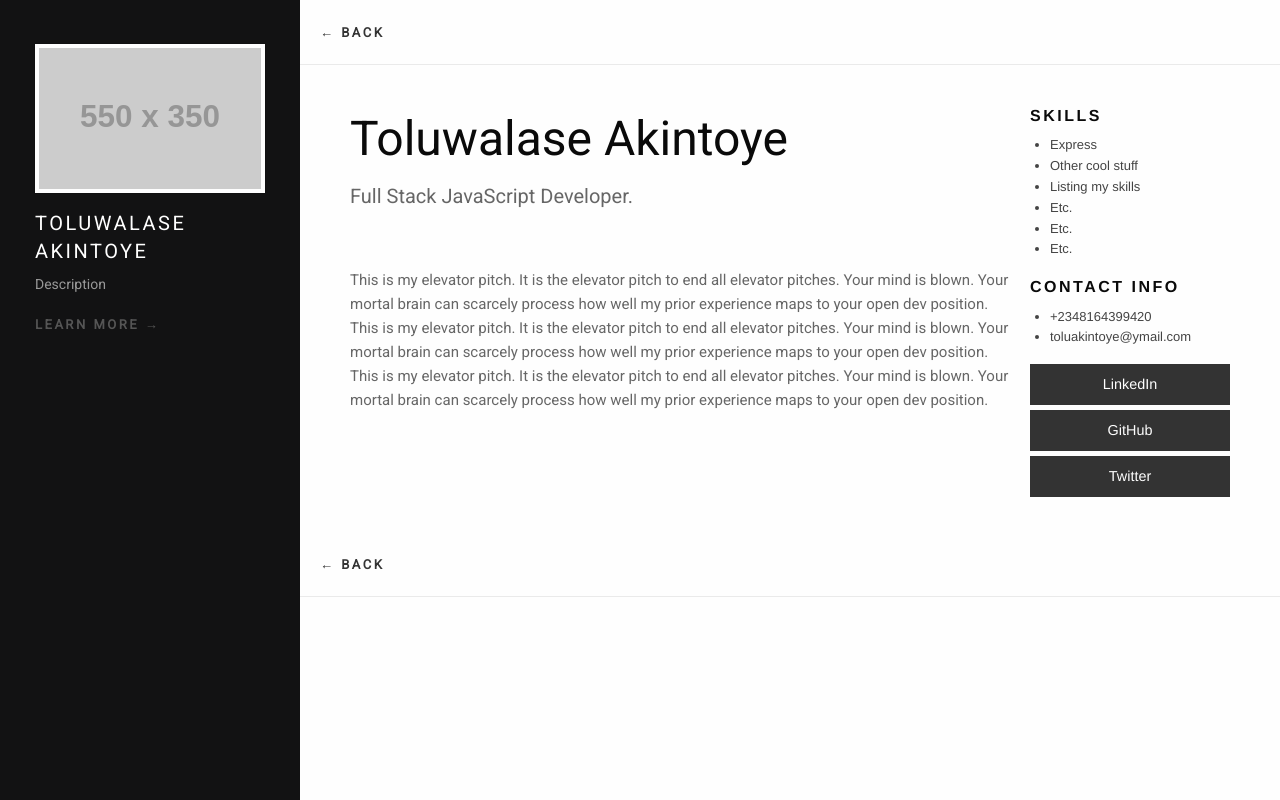
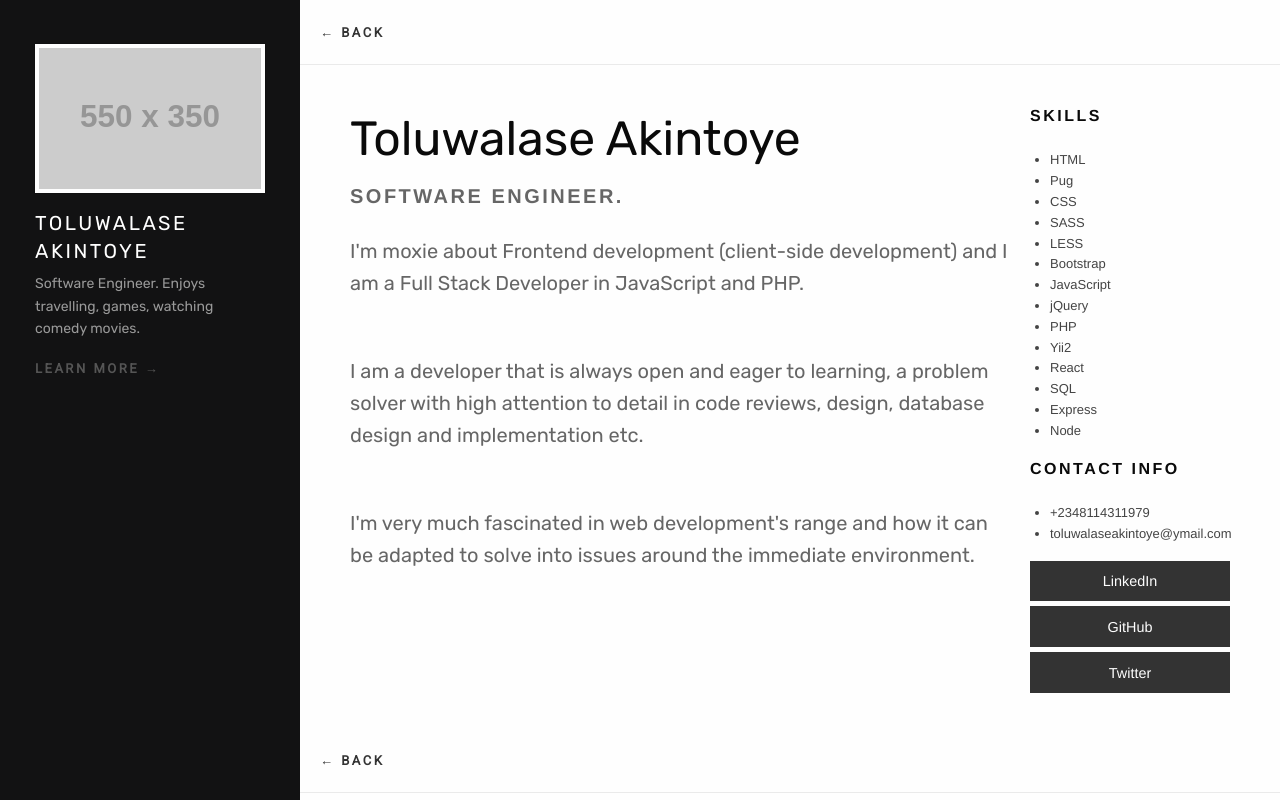
Before and after one commit to ToluAkin/Node-Express-portfolio-site, a Node server app: page /about in a window 1280 px wide. Run offline with Node 20, Linux system fonts and the light colour scheme; grey boxes labelled with a size stand in for pictures from a placeholder-image service; some libraries are stand-ins or nearby versions.

Commit message:
Added content

```diff
--- a/public/css/style.css
+++ b/public/css/style.css
@@ -1,10 +1,10 @@
 
 h1,h2,h3,h4,h5,p{
-  font-family: 'Roboto', 'Rubik', sans-serif;
+  font-family: 'Rubik', sans-serif;
 }
 
   h5{
-    font-family: 'Roboto', 'Rubik', sans-serif;
+    font-family: 'Rubik', sans-serif;
     letter-spacing: 2.5px;
     -webkit-text-transform: uppercase;
     text-transform: uppercase;
@@ -15,6 +15,7 @@ h1,h2,h3,h4,h5,p{
     -webkit-text-transform: uppercase;
     text-transform: uppercase;
     font-weight: 600;
+    padding-bottom: 15px;
   }
 
   p{
@@ -51,7 +52,7 @@ a:hover{
   max-width: 100%;
   margin-bottom: 1rem;
   border: solid 4px #fefefe;
-  border-radius: 0;
+  border-radius: 10;
   box-shadow: 0 0 0 1px rgba(10, 10, 10, 0.2);
   line-height: 0;
 }
@@ -150,7 +151,7 @@ a:hover{
 }
 
 .cell:hover {
-  padding: 20px;
+  padding: 1px;
 }
 
 .title-bar-title {
--- a/views/about.pug
+++ b/views/about.pug
@@ -11,32 +11,47 @@ block content
         h1 Toluwalase Akintoye
 
         //- Feel free personalize the title below
-        p.lead.text-light
-          | Full Stack JavaScript Developer.
+        h6.lead.text-light
+          | Software Engineer.
 
         //- Replace the boilerplate below with your Elevator pitch below.
         .portfolio-bio
-          p
-            | This is my elevator pitch. It is the elevator pitch to end all elevator pitches. Your mind is blown. Your mortal brain can scarcely process how well my prior experience maps to your open dev position.
-            | This is my elevator pitch. It is the elevator pitch to end all elevator pitches. Your mind is blown. Your mortal brain can scarcely process how well my prior experience maps to your open dev position.
-            | This is my elevator pitch. It is the elevator pitch to end all elevator pitches. Your mind is blown. Your mortal brain can scarcely process how well my prior experience maps to your open dev position.
+          p.lead
+            | I'm moxie about Frontend development (client-side development) and I am a Full Stack Developer
+            | in JavaScript and PHP.
+          p.lead
+            |I am a developer that is always open and eager to learning, a problem solver with high
+            | attention to detail in code reviews, design, database design and implementation etc.
+          p.lead
+            | I'm very much fascinated in web development's range and how it can be adapted to solve into issues
+            |  around the immediate environment.
+
       .cell.portfolio-meta.small-6.medium-2.large-3
         h6 Skills
 
         //- Replace the text in the li tags below with your own skills.  At this point, you should be able to list at least ten skills.
         ul
+          li HTML
+          li Pug
+          li CSS
+          li SASS
+          li LESS
+          li Bootstrap
+          li JavaScript
+          li jQuery
+          li PHP
+          li Yii2
+          li React
+          li SQL
           li Express
-          li Other cool stuff
-          li Listing my skills
-          li Etc.
-          li Etc.
-          li Etc.
+          li Node
+
         h6 Contact Info
 
         //- Add your own contact info
         ul
-          li +2348164399420
-          li toluakintoye@ymail.com
+          li +2348114311979
+          li toluwalaseakintoye@ymail.com
 
         //- Add URLs to the hrefs below to link to your social media accounts.
         a.button.expanded(href='https://www.linkedin.com/in/toluwalase-akintoye/') LinkedIn
--- a/views/index.pug
+++ b/views/index.pug
@@ -5,11 +5,11 @@ block content
     div
 
       //- Add a title or heading like My Portfolio, or Hey, Potential Employers, or Let's make the web great together!
-      h1 Heading
+      h1 Hey! 👋  I'm Toluwalase Akintoye.
 
       //- Add a description for your portfolio, what this project is, it's purpose, what it's supposed to accomplish, etc.
       p.lead.text-light
-        | Portfolio Description
+        |  I develop fast, responsive webpages, using HTML, CSS, JavaScript, React, Yii, Express and Node.
   article.grid-container.portfolio-index
 
     .grid-x.grid-margin-x.small-up-2.medium-up-2.large-up-3
--- a/views/layout.pug
+++ b/views/layout.pug
@@ -22,7 +22,7 @@ html(class="no-js" lang="en" dir="ltr")
 
             //- Add text here to describe who you are, what you do, and why you are so awesome.
             p.text-light
-              | Description
+              | Software Engineer. Enjoys travelling, games, watching comedy movies.
 
             //- Add about page route to the href below.
             a(href='/about') Learn More →
--- a/views/project.pug
+++ b/views/project.pug
@@ -23,7 +23,7 @@ block content
 
 
         //- Use template literals and interpolation to add URLs to the hrefs below so they link to the repo and the live version of each project.
-        a.button.expanded(href='', target="_blank") Live Demo
+        a.button.expanded(href=`${project.live_link}`, target="_blank") Live Demo
         a.button.expanded(href=`${project.github_link}` target="_blank") GitHub Repo
 
     //- Replace the URLs in the src attributes below with template literals and interpolation to dynamically add three project images.  You only have to add one image.  But adding more images to show your app in different states demonstrates a level of thoroughness and professionalism that potential employers will like to see.
```
